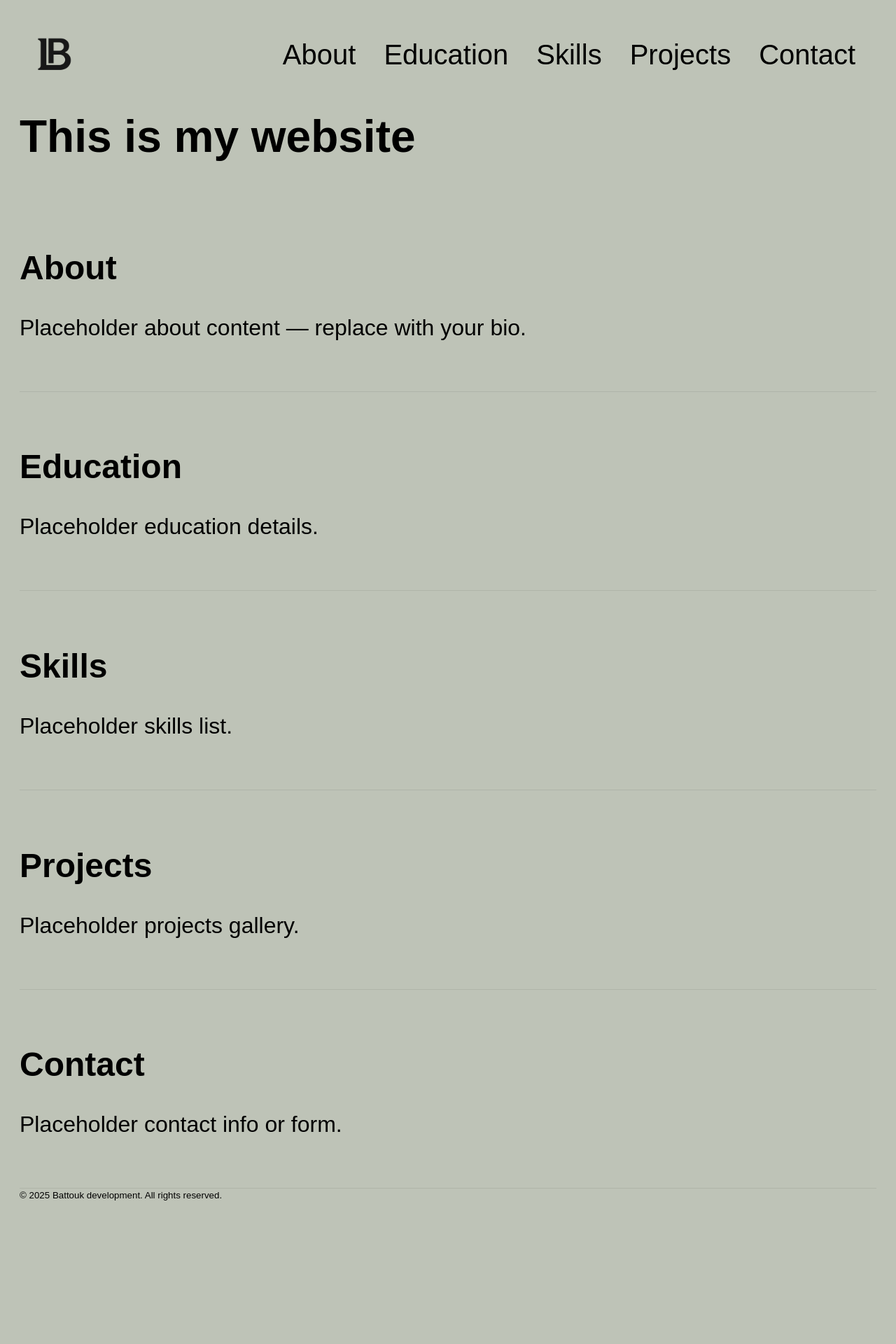
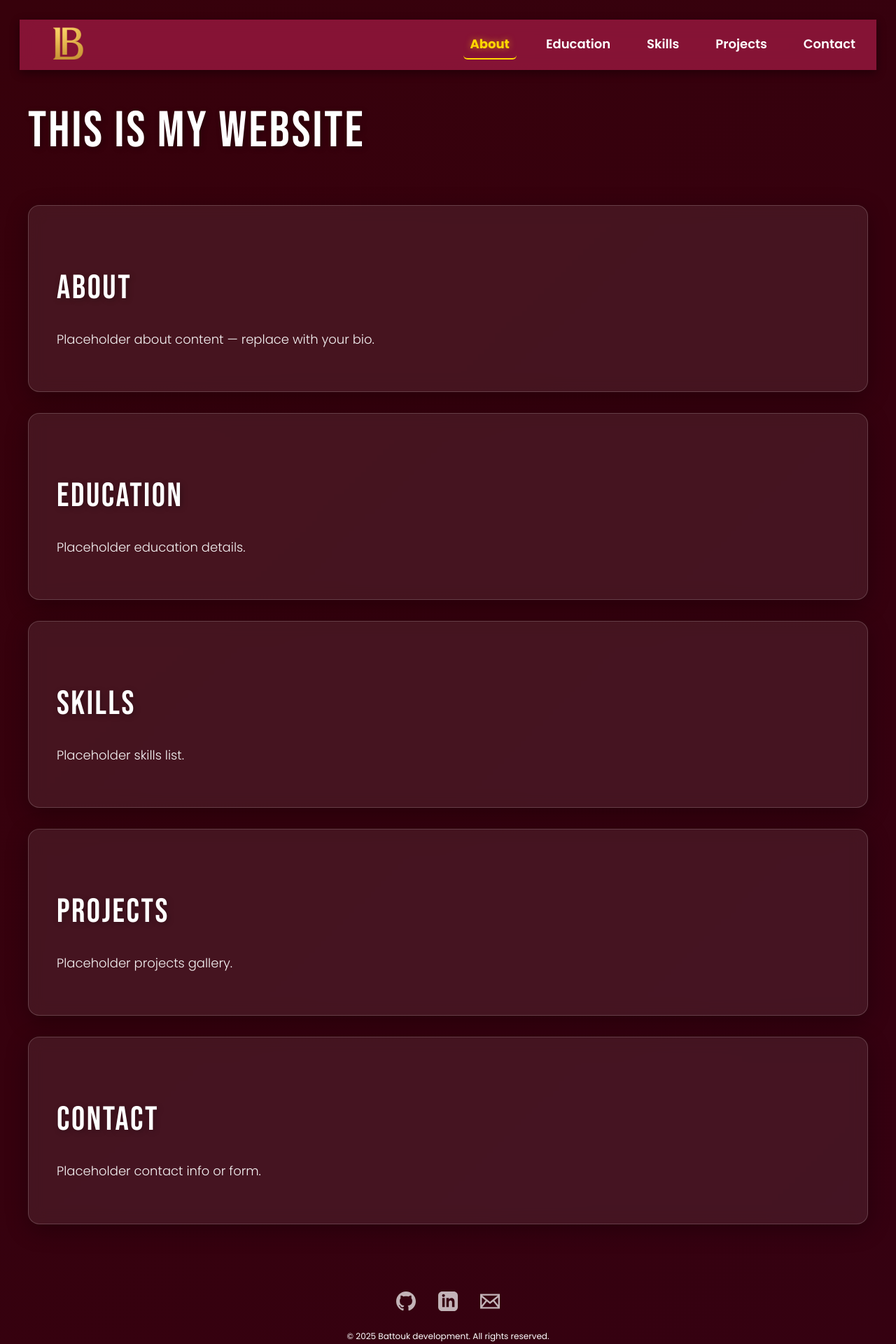
Before and after one commit to LoriB14/Portfolio, a React (Vite) app: page / in a window 1280 px wide. Shown: the top 1920 px of the page at 70% size. Before the commit the page ends 1744 px from the top, so only its background shows below. Built offline with nearby package versions, Linux system fonts and the light colour scheme.

Commit message:
Updated logo and style of website

```diff
--- a/index.html
+++ b/index.html
@@ -4,6 +4,9 @@
     <meta charset="UTF-8" />
     <link rel="icon" type="image/svg+xml" href="/vite.svg" />
     <meta name="viewport" content="width=device-width, initial-scale=1.0" />
+    <link rel="preconnect" href="https://fonts.googleapis.com">
+    <link rel="preconnect" href="https://fonts.gstatic.com" crossorigin>
+    <link href="https://fonts.googleapis.com/css2?family=Bebas+Neue&family=Poppins:wght@300;400;500;600;700;800;900&display=swap" rel="stylesheet">
     <title>first-react</title>
   </head>
   <body>
--- a/src/Components/footer.jsx
+++ b/src/Components/footer.jsx
@@ -1,7 +1,24 @@
 function Footer(){
   return (
     <footer>
-        <small>© 2025 Battouk development. All rights reserved.</small>
+      <div className="footer-social">
+        <a href="https://github.com/LoriB14" target="_blank" rel="noopener noreferrer" aria-label="GitHub">
+          <svg width="24" height="24" viewBox="0 0 24 24" fill="currentColor">
+            <path d="M12 0c-6.626 0-12 5.373-12 12 0 5.302 3.438 9.8 8.207 11.387.599.111.793-.261.793-.577v-2.234c-3.338.726-4.033-1.416-4.033-1.416-.546-1.387-1.333-1.756-1.333-1.756-1.089-.745.083-.729.083-.729 1.205.084 1.839 1.237 1.839 1.237 1.07 1.834 2.807 1.304 3.492.997.107-.775.418-1.305.762-1.604-2.665-.305-5.467-1.334-5.467-5.931 0-1.311.469-2.381 1.236-3.221-.124-.303-.535-1.524.117-3.176 0 0 1.008-.322 3.301 1.23.957-.266 1.983-.399 3.003-.404 1.02.005 2.047.138 3.006.404 2.291-1.552 3.297-1.23 3.297-1.23.653 1.653.242 2.874.118 3.176.77.84 1.235 1.911 1.235 3.221 0 4.609-2.807 5.624-5.479 5.921.43.372.823 1.102.823 2.222v3.293c0 .319.192.694.801.576 4.765-1.589 8.199-6.086 8.199-11.386 0-6.627-5.373-12-12-12z"/>
+          </svg>
+        </a>
+        <a href="https://linkedin.com/in/yourprofile" target="_blank" rel="noopener noreferrer" aria-label="LinkedIn">
+          <svg width="24" height="24" viewBox="0 0 24 24" fill="currentColor">
+            <path d="M19 0h-14c-2.761 0-5 2.239-5 5v14c0 2.761 2.239 5 5 5h14c2.762 0 5-2.239 5-5v-14c0-2.761-2.238-5-5-5zm-11 19h-3v-11h3v11zm-1.5-12.268c-.966 0-1.75-.79-1.75-1.764s.784-1.764 1.75-1.764 1.75.79 1.75 1.764-.783 1.764-1.75 1.764zm13.5 12.268h-3v-5.604c0-3.368-4-3.113-4 0v5.604h-3v-11h3v1.765c1.396-2.586 7-2.777 7 2.476v6.759z"/>
+          </svg>
+        </a>
+        <a href="mailto:your.email@example.com" aria-label="Email">
+          <svg width="24" height="24" viewBox="0 0 24 24" fill="currentColor">
+            <path d="M0 3v18h24v-18h-24zm6.623 7.929l-4.623 5.712v-9.458l4.623 3.746zm-4.141-5.929h19.035l-9.517 7.713-9.518-7.713zm5.694 7.188l3.824 3.099 3.83-3.104 5.612 6.817h-18.779l5.513-6.812zm9.208-1.264l4.616-3.741v9.348l-4.616-5.607z"/>
+          </svg>
+        </a>
+      </div>
+      <small>© 2025 Battouk development. All rights reserved.</small>
     </footer>
   );
 }
--- a/src/Components/header.jsx
+++ b/src/Components/header.jsx
@@ -1,14 +1,51 @@
+import { useEffect, useState } from "react";
+
+const NAV_ITEMS = [
+  { id: "about", label: "About" },
+  { id: "education", label: "Education" },
+  { id: "skills", label: "Skills" },
+  { id: "projects", label: "Projects" },
+  { id: "contact", label: "Contact" },
+];
+
 export default function Header() {
+  const [activeId, setActiveId] = useState("");
+
+  useEffect(() => {
+    const sections = Array.from(document.querySelectorAll("section[id]"));
+    if (!sections.length) return;
+
+    const obsOptions = { root: null, rootMargin: "0px", threshold: 0.6 };
+    const observer = new IntersectionObserver((entries) => {
+      entries.forEach((entry) => {
+        if (entry.isIntersecting) setActiveId(entry.target.id);
+      });
+    }, obsOptions);
+
+    sections.forEach((s) => observer.observe(s));
+    return () => observer.disconnect();
+  }, []);
+
   return (
     <header className="header">
-      <img src="/src/assets/LB_Initial.png" className = "image" width="40" alt="React Logo" />
+      <div className="logo-container">
+        <img src="/src/assets/GOLD_LB.png" className="image" width="40" alt="Logo" />
+      </div>
+
       <nav aria-label="Primary">
-        <ul className ="nav-list">
-          <li className = "nav-list-item"><a href="#about" aria-label="Go to About section">About</a></li>
-          <li className = "nav-list-item"><a href="#education" aria-label="Go to Education section">Education</a></li>
-          <li className = "nav-list-item"><a href="#skills" aria-label="Go to Skills section">Skills</a></li>
-          <li className = "nav-list-item"><a href="#projects" aria-label="Go to Projects section">Projects</a></li>
-          <li className = "nav-list-item"><a href="#contact" aria-label="Go to Contact section">Contact</a></li>
+        <ul className="nav-list">
+          {NAV_ITEMS.map((item) => (
+            <li key={item.id} className="nav-list-item">
+              <a
+                href={`#${item.id}`}
+                aria-label={`Go to ${item.label} section`}
+                className={activeId === item.id ? "active" : ""}
+                aria-current={activeId === item.id ? "page" : undefined}
+              >
+                {item.label}
+              </a>
+            </li>
+          ))}
         </ul>
       </nav>
     </header>
--- a/src/index.css
+++ b/src/index.css
@@ -4,19 +4,43 @@
 
 body {
   padding: 20px;
-  font-family: Arial, Helvetica, sans-serif;
-  background: #bec3b7;
-  color: rgb(0, 0, 0);
+  font-family: 'Poppins', -apple-system, BlinkMacSystemFont, 'Segoe UI', sans-serif;
+  background: linear-gradient(135deg, #37010b 0%, #350111 100%); /* Deep cherry-red to purple gradient */
+  color: #ffffff;
+  font-size: 18px;
+  line-height: 1.6;
+  min-height: 100vh;
+}
+
+h1, h2, h3, h4, h5, h6 {
+  font-family: 'Bebas Neue', 'Impact', Arial Black, sans-serif;
+  font-weight: 400;
+  letter-spacing: 2px;
+  text-transform: uppercase;
+  color: #ffffff;
+  text-shadow: 2px 2px 8px rgba(0,0,0,0.3);
 }
 
 h1 {
   margin-top: 30px;
+  font-size: 4.5rem;
+  font-weight: 400;
+  letter-spacing: 3px;
+}
+
+h2 {
+  font-size: 3rem;
+  margin-bottom: 1rem;
+  letter-spacing: 2.5px;
 }
 
 .nav-list {
   list-style: none;
   display: flex;
-  justify-content: space-between;
+  gap: 2rem; /* add spacing between nav links */
+  align-items: center;
+  margin: 0;
+  padding: 0;
 }
 
 .header {
@@ -26,8 +50,7 @@ h1 {
 }
 
 .nav-list-item {
-  margin-right: 20px;
-  font-size: 2.5rem;
+  margin: 0; /* spacing handled by gap */
 }
 
 .image {
@@ -40,7 +63,42 @@ h1 {
   align-items: center;
   alignment-baseline: middle;
   margin-inline: auto;
-  font-size: 2rem;
+  font-size: 1.125rem;
+  max-width: 1200px;
+}
+
+/* Footer styling */
+footer {
+  text-align: center;
+  padding: 2rem 0;
+  margin-top: 4rem;
+  font-size: 0.9rem;
+  color: #ffffff;
+}
+
+.footer-social {
+  display: flex;
+  justify-content: center;
+  gap: 2rem;
+  margin-bottom: 1.5rem;
+}
+
+.footer-social a {
+  color: rgba(255, 255, 255, 0.7);
+  transition: color 0.3s ease, transform 0.3s ease;
+  display: inline-flex;
+  align-items: center;
+  justify-content: center;
+}
+
+.footer-social a:hover {
+  color: #FFD700;
+  transform: translateY(-3px) scale(1.1);
+}
+
+.footer-social svg {
+  width: 28px;
+  height: 28px;
 }
 
 /* Smooth scrolling for anchor links */
@@ -48,23 +106,141 @@ html {
   scroll-behavior: smooth;
 }
 
+/* Keyframe animations */
+@keyframes fadeInUp {
+  from {
+    opacity: 0;
+    transform: translateY(30px);
+  }
+  to {
+    opacity: 1;
+    transform: translateY(0);
+  }
+}
+
+@keyframes pulse {
+  0%, 100% {
+    transform: scale(1);
+  }
+  50% {
+    transform: scale(1.02);
+  }
+}
+
+@keyframes float {
+  0%, 100% {
+    transform: translateY(0px);
+  }
+  50% {
+    transform: translateY(-10px);
+  }
+}
+
+h1 {
+  animation: fadeInUp 0.8s ease-out;
+}
+
 /* Style nav anchors to look like buttons/links */
 .nav-list-item a {
-  color: inherit;
+  color: #ffffff;
   text-decoration: none;
   padding: 6px 10px;
   border-radius: 6px;
   display: inline-block;
+  font-size: 18px; /* increased from 16px for better luxury feel */
+  font-weight: 600;
+  transition: color 180ms ease, background-color 180ms ease, border-bottom-color 180ms ease, transform 120ms ease;
+  border-bottom: 2px solid transparent; /* for animated underline effect */
 }
 
 .nav-list-item a:hover,
 .nav-list-item a:focus {
-  background: rgba(0,0,0,0.06);
+  background: rgba(255,255,255,0.15);
+  color: #FFD700; /* Gold accent on hover for flashy effect */
   outline: none;
+  border-bottom-color: #FFD700;
+  transform: translateY(-2px) scale(1.05);
+  animation: pulse 0.6s ease-in-out;
+}
+
+/* Active/visible section */
+.nav-list-item a.active {
+  color: #FFD700;
+  font-weight: 700;
+  border-bottom-color: #FFD700;
+  text-shadow: 0 0 10px rgba(255, 215, 0, 0.5);
+}
+
+/* Brand name beside logo */
+.logo-container {
+  display: flex;
+  flex-direction: column;
+  align-items: center;
+  gap: 2px;
+}
+
+.portfolio-label {
+  font-weight: 600;
+  font-size: 0.7rem;
+  font-family: 'Poppins', sans-serif;
+  letter-spacing: 1.5px;
+  text-transform: uppercase;
+  color: #000000;
+  margin-top: -8px;
 }
 
 /* Section spacing so anchor targets aren't hidden under any fixed header */
 .section {
-  padding: 40px 0;
-  border-bottom: 1px solid rgba(0,0,0,0.08);
+  padding: 40px;
+  margin-bottom: 30px;
+  border-radius: 16px;
+  background: rgba(255, 255, 255, 0.08);
+  backdrop-filter: blur(10px);
+  box-shadow: 0 8px 32px rgba(0, 0, 0, 0.3);
+  border: 1px solid rgba(255, 255, 255, 0.18);
+  transition: transform 0.3s ease, box-shadow 0.3s ease;
+  animation: fadeInUp 0.6s ease-out backwards;
 }
+
+.section:nth-child(1) { animation-delay: 0.1s; }
+.section:nth-child(2) { animation-delay: 0.2s; }
+.section:nth-child(3) { animation-delay: 0.3s; }
+.section:nth-child(4) { animation-delay: 0.4s; }
+.section:nth-child(5) { animation-delay: 0.5s; }
+
+.section:hover {
+  transform: translateY(-5px);
+  box-shadow: 0 12px 40px rgba(0, 0, 0, 0.4);
+}
+
+.section p {
+  font-size: 1.125rem;
+  line-height: 1.8;
+  color: rgba(255,255,255,0.95);
+  font-weight: 300;
+}
+
+/* Sticky header */
+:root {
+  --header-height: 72px; /* adjust if you change header padding/size */
+}
+
+.header {
+  position: sticky;
+  top: 0;
+  z-index: 1000;
+  background: rgba(139, 21, 56, 0.95); /* Match cherry-red with opacity */
+  padding: 12px 20px;
+  height: var(--header-height);
+  display: flex; /* preserve layout */
+  align-items: center;
+  box-shadow: 0 4px 12px rgba(0,0,0,0.4);
+  backdrop-filter: blur(10px);
+}
+
+/* Ensure anchored sections are visible below the sticky header */
+.section {
+  scroll-margin-top: calc(var(--header-height) + 12px);
+}
+
+/* If you prefer a fixed header instead, change `position: sticky` to `position: fixed` and adjust body padding accordingly. */
--- a/src/index.jsx
+++ b/src/index.jsx
@@ -2,7 +2,7 @@ import { createRoot } from 'react-dom/client';
 import React from 'react';
 import './index.css';
 import Header from './components/Header.jsx';
-import Main from './Components/main.jsx';
+import Main from './Components/sections.jsx';
 import Footer from './components/Footer.jsx';
 
 const root = createRoot(document.getElementById('root'));
```
Also changed, not shown: src/Components/sections.jsx (renamed from src/Components/main.jsx), src/assets/GOLD_LB.png (added), 1 other file (tests, documents, lock files or other folders).
